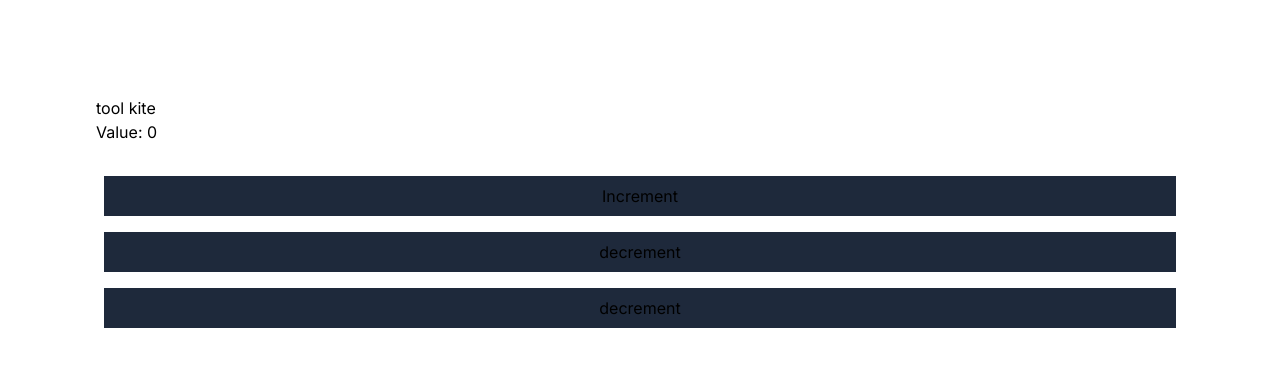
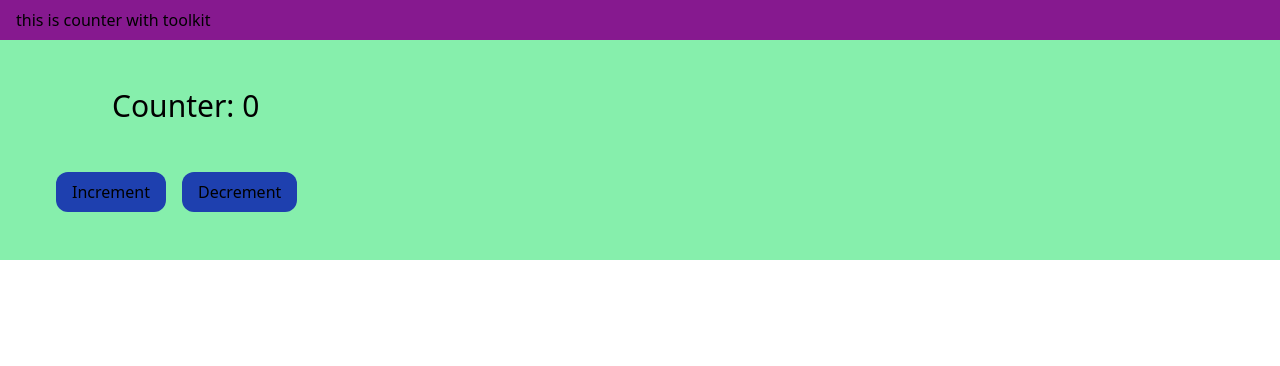
Before and after one commit to ShahMkarimi/redux-toolkit, a Next.js app: page / in a window 1280 px wide. Shown: the top 366 px of the page. Built offline with nearby package versions, Linux system fonts and the light colour scheme.

Commit message:
some folder delet & new counter made by next13

```diff
--- /dev/null
+++ b/src/app/GlobalRedux/Featues/counter/counterSlice.jsx
@@ -0,0 +1,29 @@
+
+
+"use client"; //this is a client side component
+
+import { createSlice } from "@reduxjs/toolkit";
+
+const initialState = {
+  value: 0,
+};
+
+export const counterSlice = createSlice({
+  name: "counter",
+  initialState,
+  reducers: {
+    increment: (state) => {
+      state.value += 1;
+    },
+    decrement: (state) => {
+      state.value -= 1;
+    },
+    incrementByAmount: (state, action) => {
+      state.value += action.payload;
+    },
+  },
+});
+
+export const { increment, decrement, incrementByAmount } = counterSlice.actions
+
+export default counterSlice.reducer;
--- /dev/null
+++ b/src/app/GlobalRedux/provoder.jsx
@@ -0,0 +1,8 @@
+//provider.js
+"use client";
+import { Provider } from "react-redux";
+import { store } from "./store";
+
+export function Providers({ children }) {
+  return <Provider store={store}>{children}</Provider>;
+}
--- /dev/null
+++ b/src/app/GlobalRedux/store.jsx
@@ -0,0 +1,15 @@
+
+"use client";
+import { combineReducers, configureStore  } from "@reduxjs/toolkit";
+import counterReducer from "./Featues/counter/counterSlice";
+
+
+const rootReducer = combineReducers({
+  counter: counterReducer,
+  //add all your reducers here
+},);
+
+export const store = configureStore({
+  reducer: rootReducer,
+
+ });
--- a/src/app/layout.jsx
+++ b/src/app/layout.jsx
@@ -1,17 +1,21 @@
-import { Inter } from 'next/font/google'
-import './globals.css'
 
-const inter = Inter({ subsets: ['latin'] })
+import { Providers } from "./GlobalRedux/provoder";
+import "./globals.css";
+
 
 export const metadata = {
-  title: 'parctice toolkit',
-  description: 'by mohammad karimi',
-}
-
-export default function RootLayout({ children }) {
+  title: "Create Next App",
+  description: "Generated by create next app",
+};
+const RootLayout = ({ children }) => {
   return (
     <html lang="en">
-      <body className={inter.className}>{children}</body>
+      <head className="" ></head>
+      <body>
+        <h1 className="px-4 bg-fuchsia-800 py-2">this is counter with toolkit </h1>
+        <Providers>{children}</Providers>
+      </body>
     </html>
-  )
-}
+  );
+};
+export default RootLayout;
--- a/src/app/page.jsx
+++ b/src/app/page.jsx
@@ -1,17 +1,25 @@
-"use client"
-import { Provider } from "react-redux";
-import Store from "./store";
-import Counter from "./counter";
+//page.jsx
 
+//Basically, this is how access the stored state or update the store with state of your component.
+
+"use client";
+
+import { useDispatch, useSelector } from "react-redux";
+import { increment, decrement } from "./GlobalRedux/Featues/counter/counterSlice";
 
 
 export default function Home() {
+//useSelector gets the state from store
+  const count = useSelector((state) => state.counter.value); // Access the counter state
+
+//useDispatch updates the store with the state from a component, as defined by your logic inside the counterslice.js
+  const dispatch = useDispatch();
+
   return (
-    <Provider store={Store}>
-    <main className="flex flex-col p-24">
-        <h1>tool kite</h1>
-        <Counter />
-    </main>
-    </Provider>
-  )
+    <div className="bg-green-300 px-12 py-12">
+      <h1 className="mb-12 ml-16 text-3xl">Counter: {count}</h1> {/* Display the counter state */}
+      <button className="py-2 px-4 rounded-xl  bg-blue-800 hover:bg-blue-900 mx-2" onClick={() => dispatch(increment())}>Increment</button>
+      <button className="py-2 px-4 rounded-xl  bg-blue-800 hover:bg-blue-900 mx-2" onClick={() => dispatch(decrement())}>Decrement</button>
+    </div>
+  );
 }
--- a/src/app/store.jsx
+++ /dev/null
@@ -1,11 +0,0 @@
-"use client"
-import { configureStore } from "@reduxjs/toolkit";
-import counterReducer from "./counterSlice";
-
-const Store = configureStore({
-  reducer: {
-    counter: counterReducer,
-  },
-});
-
-export default Store;
```
